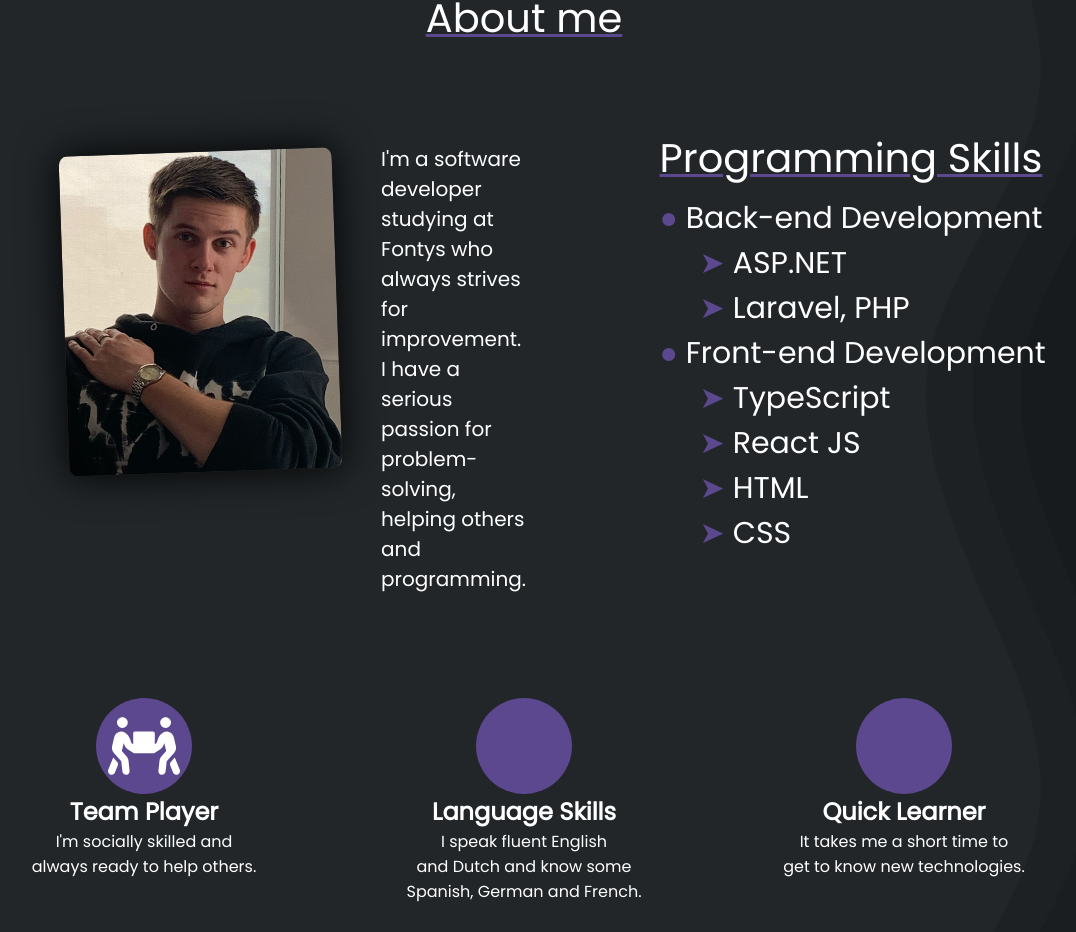
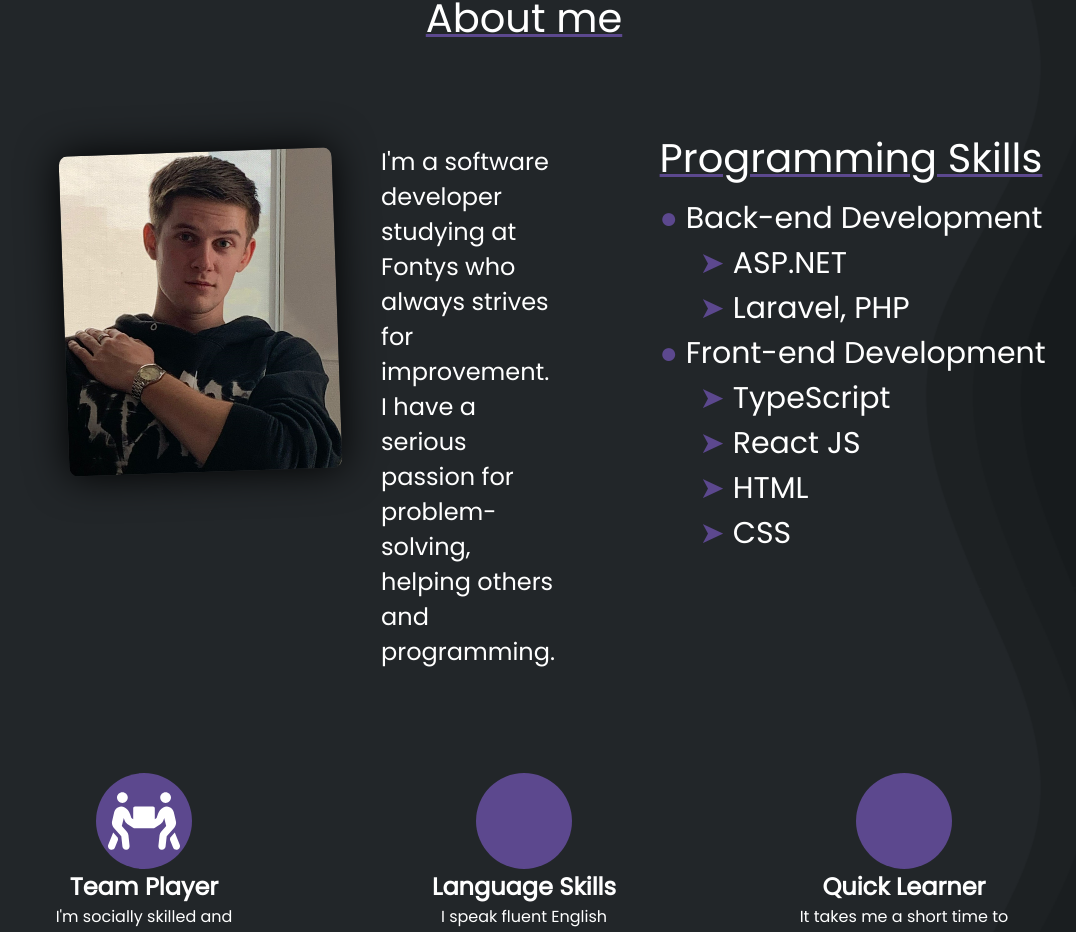
Before and after one commit to Jasper123pyah/personal_website, a React (Create React App) app: page / in a window 1280 px wide. Shown: the part 852-1784 px from the top of the page, without its empty margins (116-1192 px from the left). Built offline with nearby package versions, Linux system fonts and the light colour scheme; some icons are missing.

Commit message:
tweak: About.css

```diff
--- a/src/Components/About.css
+++ b/src/Components/About.css
@@ -90,7 +90,7 @@ details:hover {
 .profileDescription {
     margin-top: 2vh;
     margin-left: 10%;
-    font-size: 2.5vh;
+    font-size: x-large;
     width: 100%;
     height: 60%;
     text-align: start;
```
Also changed, not shown: 1 other file (tests, documents, lock files or other folders).
